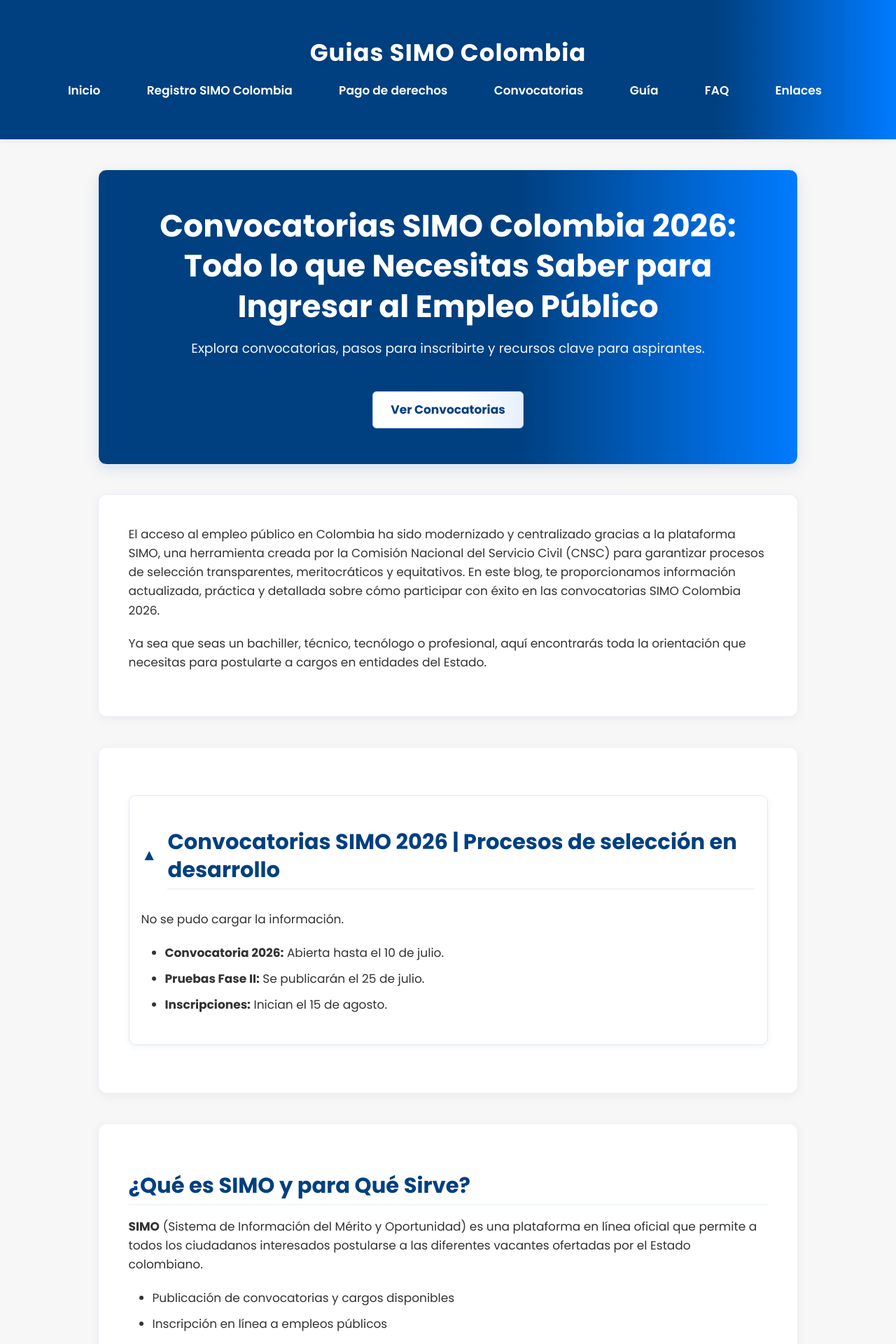
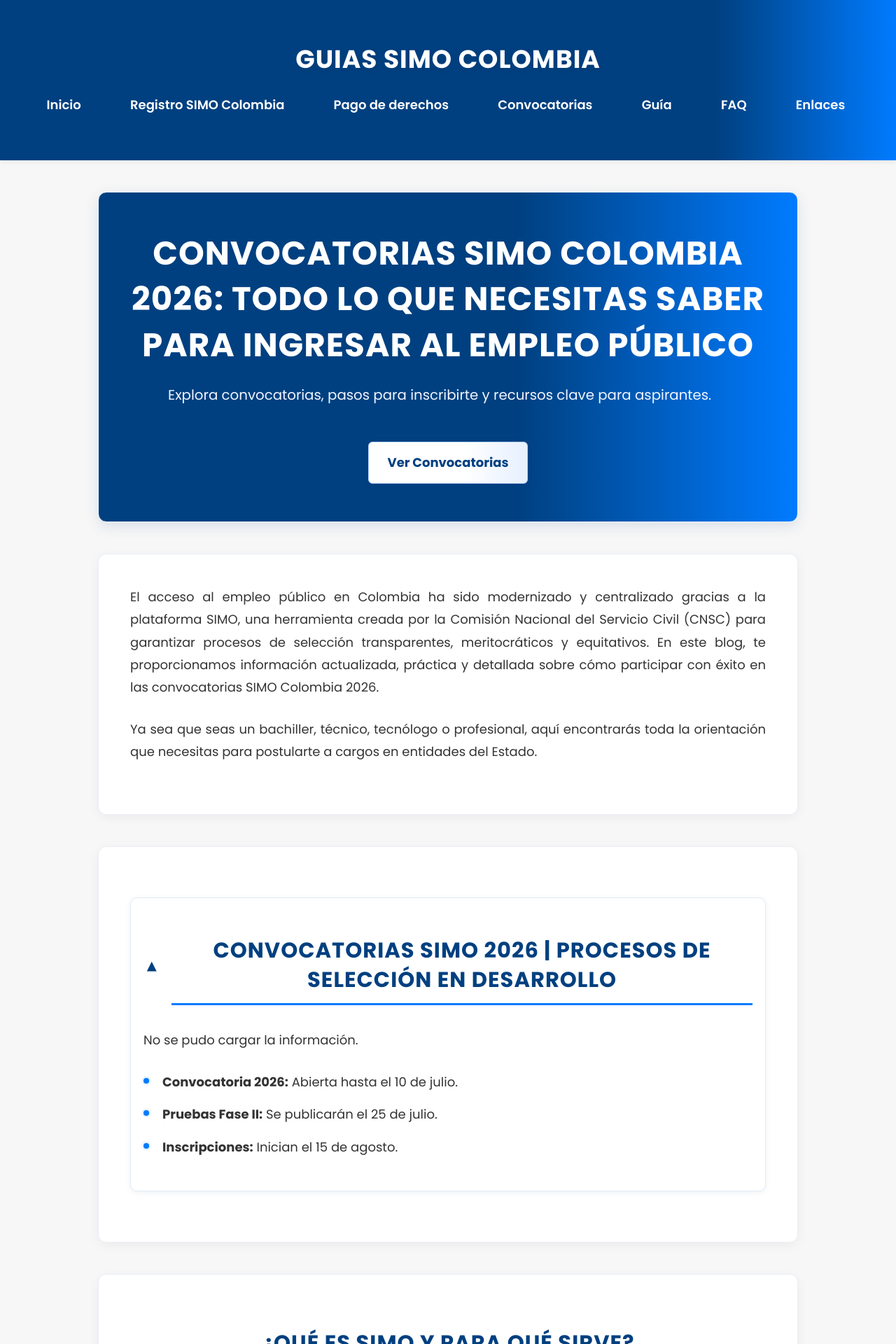
Before and after one commit to ManuDavril31/simo, a Jekyll site: the page built from index.md, in a window 1280 px wide. Shown: the top 1920 px of the page at 70% size. Built offline with Jekyll 4.4.1, drawn with Linux system fonts in a browser that asks for light colours.

Commit message:
mejoras al css general

```diff
--- a/assets/css/style.css
+++ b/assets/css/style.css
@@ -7,12 +7,12 @@
 }
 
 html {
-  font-size: 17px; /* Ajustar el tamaño de fuente general */
+  font-size: 18px; /* Ajustar el tamaño de fuente general */
 }
 
 body {
   font-family: "Poppins", "Segoe UI", Arial, sans-serif;
-  line-height: 1.6;
+  line-height: 1.8;
   background: linear-gradient(135deg, #f7f7f7 60%, #e6f0ff 100%);
   color: #222;
   font-size: 1rem;
@@ -106,28 +106,34 @@
 h6 {
   font-family: "Poppins", "Segoe UI", sans-serif;
   font-weight: 700;
-  letter-spacing: 0px;
-  margin-top: 1.5rem;
-  margin-bottom: 1rem;
-  line-height: 1.3;
+  letter-spacing: 1px;
+  text-transform: uppercase;
+  text-align: center;
+  margin-top: 1.8rem;
+  margin-bottom: 1.2rem;
+  line-height: 1.4;
 }
 h1 {
-  font-size: 2.4rem;
+  font-size: 2.3rem;
   color: #003366;
 }
 h2 {
-  font-size: 1.8rem;
+  font-size: 1.7rem;
   color: #004080;
-  border-bottom: 2px solid #f0f4fa;
-  padding-bottom: 0.4rem;
+  border-bottom: 3px solid #007bff;
+  padding-bottom: 0.6rem;
+  width: max-content;
+  max-width: 100%;
+  margin: 1.8rem auto 1.2rem auto;
 }
 h3 {
-  font-size: 1.4rem;
+  font-size: 1.3rem;
   color: #0059b3;
 }
 p {
-  margin-bottom: 1.2rem;
+  margin-bottom: 1.5rem;
   color: #333;
+  text-align: justify;
 }
 
 section {
@@ -184,14 +190,30 @@
   margin-bottom: 1.5rem;
 }
 ul {
-  list-style-type: disc;
+  list-style-type: none;
+  padding-left: 0;
 }
 ol {
   list-style-type: decimal;
 }
 li {
-  margin-bottom: 0.6rem;
+  margin-bottom: 0.8rem;
   color: #333;
+}
+section ul li {
+  position: relative;
+  padding-left: 1.5rem;
+}
+section ul li::before {
+  content: "";
+  position: absolute;
+  left: 0;
+  top: 0.55rem;
+  width: 8px;
+  height: 8px;
+  background-color: #007bff;
+  border-radius: 50%;
+  box-shadow: 0 0 4px rgba(0, 123, 255, 0.4);
 }
 
 ul.custom-icons {
```
Also changed, not shown: 1 other file.
